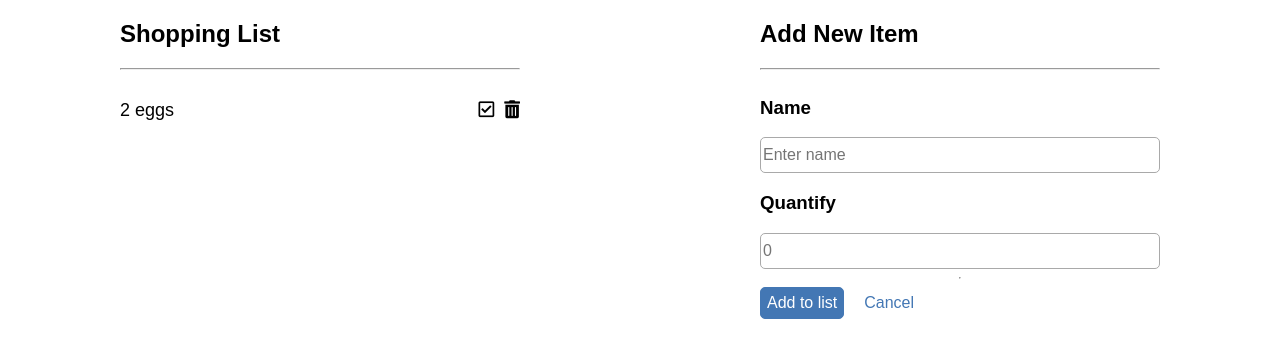
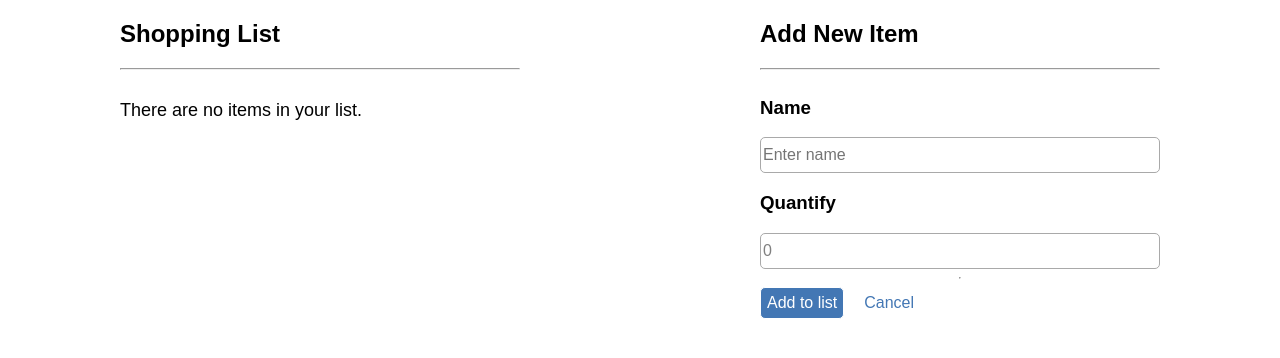
Before and after one commit to mavisluan/shopping-list, a React (Create React App) app: page / in a window 1280 px wide. Shown: the top 358 px of the page. Built offline with nearby package versions, Linux system fonts and the light colour scheme.

Commit message:
add submit and delete functions

```diff
--- a/package.json
+++ b/package.json
@@ -3,6 +3,7 @@
   "version": "0.1.0",
   "private": true,
   "dependencies": {
+    "form-serialize": "^0.7.2",
     "react": "^16.4.2",
     "react-dom": "^16.4.2",
     "react-scripts": "1.1.5"
@@ -12,5 +13,8 @@
     "build": "react-scripts build",
     "test": "react-scripts test --env=jsdom",
     "eject": "react-scripts eject"
+  },
+  "devDependencies": {
+    "@types/form-serialize": "^0.7.0"
   }
 }
--- a/src/App.css
+++ b/src/App.css
@@ -8,7 +8,7 @@
   min-width: 400px
 }
 
-.items {
+.demo-board div {
   margin-top: 30px;
   font-size: 18px;
 }
@@ -35,7 +35,7 @@ form input {
 }
 
 .buttons input {
-  border: 1px solid #4377B4;
+  border: 1px solid white;
   background-color: #4377B4;
   border-radius: 5px;
   color: white;
@@ -44,7 +44,16 @@ form input {
   margin-right: 20px;
 }
 
+.buttons input:hover {
+  cursor: pointer;
+  background-color: gray
+}
 
 .buttons span {
   color: #4377B4;
 }
+
+span:hover {
+  cursor: pointer;
+  color: gray
+}
--- a/src/App.js
+++ b/src/App.js
@@ -1,40 +1,84 @@
 import React, { Component } from 'react';
+import DemoBoard from './DemoBoard'
+import serializeForm from 'form-serialize'
 import './App.css';
 
 class App extends Component {
   state = {
-    items: [{id: 0, name: 'eggs', count: '2'}]
+    items: [],
+    name: '',
+    count: 0,
   }
 
+  componentDidMount() {
+    const localItems = JSON.parse(localStorage.getItem('localItems'))
+    const items = localItems ? localItems : []
+    this.setState({ items })
+  }
+
+  handleSubmit = (e) => {
+    e.preventDefault()
+    const value = serializeForm(e.target, { hash: true} )
+    const { items } = this.state
+    const item = this.createItem(value, items)
+    localStorage.setItem('localItems', JSON.stringify([...items, item]))
+    this.setState({
+      items: JSON.parse(localStorage.getItem('localItems')),
+      name: '',
+      count: 1
+    })
+  }
+
+  removeItem = (id) => {
+    const items = this.state.items.filter(item => (item.id !== id))
+    localStorage.setItem('localItems', JSON.stringify(items))
+    this.setState({ items })
+  }
+
+  createItem = (value, items) => {
+    const id = items.length === 0 ? 0 : items.length + 1
+    return { ...value, id}
+  }
+
+  handleName = (e) => (
+    this.setState({ name: e.target.value })
+  )
+
+  handleCount = (e) => (
+    this.setState({ count: e.target.value })
+  )
+
   render() {
-    const { items } = this.state
+    const { name, count, items } = this.state
 
     return (
       <div className="app">
-        <div className='display-board'>
-          <h2>Shopping List</h2>
-          <hr />
-          { items.length === 0  ?
-            <div>There are no items in your list.</div> :
-            <div className='items'>
-              {items.map(item => (
-                <div className='item' key={item.id}>
-                    {item.count} {item.name}
-                    <span><i class="fas fa-trash-alt"></i></span>
-                    <span><i class="far fa-check-square"></i></span>
-                </div>
-              ))}
-            </div>
-          }
-        </div>
+        <DemoBoard items={items} onRemoveItem={this.removeItem}/>
         <div className='add-board'>
           <h2>Add New Item</h2>
           <hr />
-          <form>
+          <form className='create-item-form' onSubmit={this.handleSubmit}>
             <h3>Name</h3>
-            <input type='text' placeholder='Enter name' />
+            <input
+              type='text'
+              placeholder='Enter name'
+              name='name'
+              value={name}
+              required
+              minLength='1'
+              onChange={this.handleName}
+              autoComplete="off"
+            />
             <h3>Quantify</h3>
-            <input type='number' placeholder='0' />
+            <input
+              type='number'
+              placeholder='0'
+              name='count'
+              value={count}
+              min='1'
+              onChange={this.handleCount}
+              autoComplete="off"
+            />
             <hr />
             <div className='buttons'>
               <input type='submit' value='Add to list'/>
--- /dev/null
+++ b/src/DemoBoard.js
@@ -0,0 +1,17 @@
+import React from 'react'
+import ItemsList from './ItemsList'
+
+const DemoBoard = ({ items, onRemoveItem }) => (
+    <div className='demo-board'>
+        <h2>Shopping List</h2>
+        <hr />
+        { items.length === 0  ?
+        <div className='empty-board'>There are no items in your list.</div> :
+        <div className='items'>
+            <ItemsList items={items} onRemoveItem={onRemoveItem}/>
+        </div>
+        }
+    </div>
+)
+
+export default DemoBoard
--- /dev/null
+++ b/src/ItemsList.js
@@ -0,0 +1,15 @@
+import React from 'react'
+
+const ItemsList = ({ items, onRemoveItem }) => (
+    <div>
+        {items.map(item => (
+            <div className='item' key={item.id}>
+                {Number(item.count)} {item.name}
+                <span onClick={() => onRemoveItem(item.id)}><i className="fas fa-trash-alt"></i></span>
+                <span><i className="far fa-check-square"></i></span>
+            </div>
+        ))}
+    </div>
+)
+
+export default ItemsList
```
Also changed, not shown: 2 other files (tests, documents, lock files or other folders).
